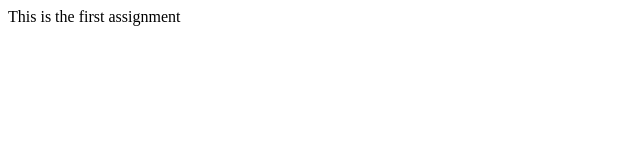
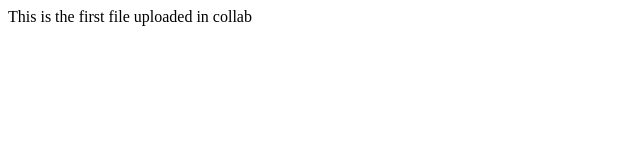
Before and after one commit to Rutuja-s-jadhav/testproject, a plain HTML site: page index.html in a window 1280 px wide. Shown: the full height of the page, 0-640 px from the left. Drawn offline with Linux system fonts and the light colour scheme.

Commit message:
Update index.html

```diff
--- a/index.html
+++ b/index.html
@@ -1,8 +1,8 @@
 <html>
 <head>
-<title>Assignment</title>
+<title>Assignment section 4</title>
 </head>
 <body>
-  This is the first assignment
+  This is the first file uploaded in collab
   </body>
   </html>
```
